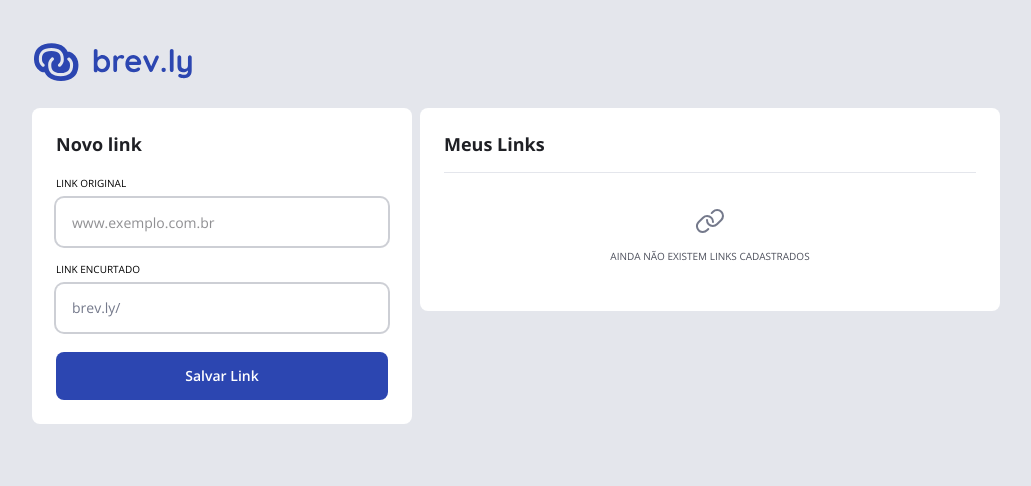
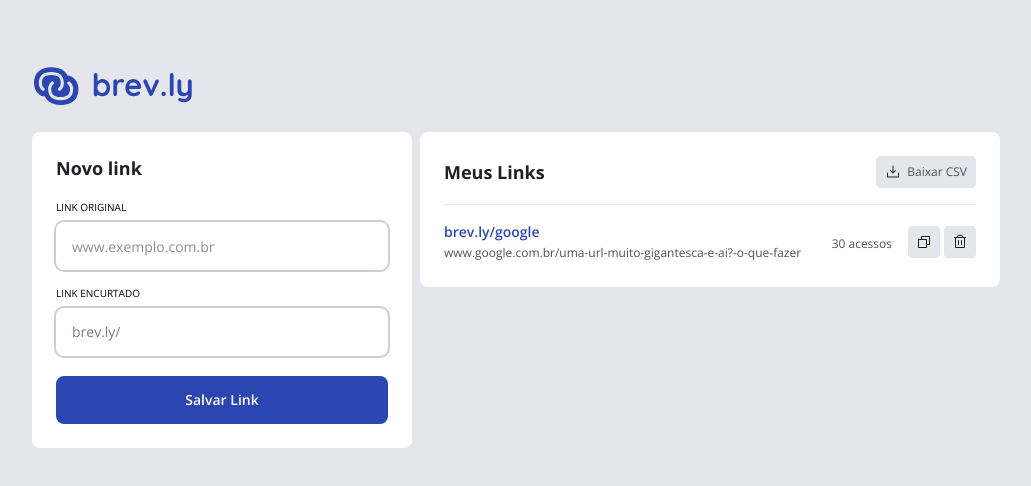
Before and after one commit to guipiri/brevly, a React (Vite) app in the folder web/: page / in a window 1280 px wide. Shown: the top 486 px of the page, without its empty margins (124-1155 px from the left). Built offline with nearby package versions, Linux system fonts and the light colour scheme.

Commit message:
style and refactor: more style in list links and start to separate app in components

```diff
--- a/web/src/app.tsx
+++ b/web/src/app.tsx
@@ -1,85 +1,16 @@
-import { LinkIcon, WarningIcon } from '@phosphor-icons/react'
-import logo from './assets/Logo.svg'
+import CreateLink from './components/create-link'
+import HomeHeader from './components/home-header'
+import ListLinks from './components/list-links'
 
 function App() {
-  const onSubmit = (e: React.FormEvent<HTMLFormElement>) => {
-    e.preventDefault()
-  }
   return (
-    <div className="p-2 bg-gray-200 h-dvh">
-      <header className="pb-6 pt-8 w-full bg-gray-200 sm:max-w-[60.5rem] mx-auto">
-        <img className="block m-auto sm:ml-0" src={logo} alt="logo-brevly" />
-      </header>
+    <div className="p-2 bg-gray-200 h-dvh pt-8">
+      <HomeHeader />
 
       <div className="flex flex-col items-center gap-2 sm:flex-row sm:justify-center sm:items-start">
-        <div className="p-6 max-w-[40rem] sm:max-w-[23.75rem] w-full bg-white rounded-sm flex flex-col gap-5">
-          <h2 className="text-lg text-gray-600">Novo link</h2>
-          <form
-            onSubmit={onSubmit}
-            onInvalid={(e) => e.preventDefault()}
-            id="createLink"
-            className="flex flex-col gap-4"
-          >
-            <div className="group w-full flex flex-col gap-2 outline-">
-              <label className="text-xs uppercase" htmlFor="url">
-                Link Original
-              </label>
-              <input
-                className="px-4 rounded-sm text-md text-gray-600 font-sans font-normal ring-2 ring-gray-300 outline-none h-12 focus:ring-blue-base error:ring-danger user-invalid:ring-danger"
-                name="url"
-                id="url"
-                type="url"
-                required
-                placeholder="www.exemplo.com.br"
-              />
-              <div className="group-has-user-invalid:flex group-has-focus:hidden hidden text-sm text-gray-500 gap-2 items-center">
-                <WarningIcon width={18} className="fill-danger" />
-                <span>Insira uma url válida.</span>
-              </div>
-            </div>
-            <div className="w-full flex flex-col gap-2 outline-">
-              <label className="text-xs uppercase" htmlFor="alias">
-                Link Encurtado
-              </label>
-              <div className="peer has-user-invalid:ring-danger has-focus:ring-blue-base ring-2 flex items-center px-4 rounded-sm text-gray-400 text-md font-sans font-normal ring-gray-300 h-12">
-                brev.ly/
-                <input
-                  className="outline-none h-full w-full text-md text-gray-600 font-normal"
-                  name="alias"
-                  id="alias"
-                  type="text"
-                  required
-                  pattern="^[a-zA-Z0-9\-\&]+$"
-                />
-              </div>
-              <div className="peer-has-user-invalid:flex peer-has-focus:hidden hidden text-sm text-gray-500 gap-2 items-center">
-                <WarningIcon width={14} className="fill-danger" />
-                <span>
-                  Insira uma url minúscula e sem espaço/caracter especial.
-                </span>
-              </div>
-            </div>
-          </form>
-          <button
-            type="submit"
-            form="createLink"
-            disabled={false}
-            className="w-full bg-blue-base h-12 px-5 rounded-sm text-md text-white disabled:opacity-50 hover:bg-blue-dark hover:cursor-pointer transition-all"
-          >
-            Salvar Link
-          </button>
-        </div>
+        <CreateLink />
 
-        <div className="p-6 w-full max-w-[40rem] sm:max-w-[36.25rem] bg-white rounded-sm flex flex-col gap-4">
-          <h2 className="text-lg text-gray-600 h-6">Meus Links</h2>
-          <hr className="border-gray-200" />
-          <div className="pt-4 pb-6 flex flex-col gap-3 items-center">
-            <LinkIcon size={32} className="fill-gray-400" />
-            <span className="text-xs text-gray-500 uppercase">
-              ainda não existem links cadastrados
-            </span>
-          </div>
-        </div>
+        <ListLinks />
       </div>
     </div>
   )
--- /dev/null
+++ b/web/src/components/create-link.tsx
@@ -0,0 +1,69 @@
+import { WarningIcon } from '@phosphor-icons/react'
+
+function CreateLink() {
+  const onSubmit = (e: React.FormEvent<HTMLFormElement>) => {
+    e.preventDefault()
+  }
+
+  return (
+    <div className="p-6 max-w-[40rem] sm:max-w-[23.75rem] w-full bg-white rounded-sm flex flex-col gap-5">
+      <h2 className="text-lg text-gray-600">Novo link</h2>
+      <form
+        onSubmit={onSubmit}
+        onInvalid={(e) => e.preventDefault()}
+        id="createLink"
+        className="flex flex-col gap-4"
+      >
+        <div className="group w-full flex flex-col gap-2 outline-">
+          <label className="text-xs uppercase" htmlFor="url">
+            Link Original
+          </label>
+          <input
+            className="px-4 rounded-sm text-md text-gray-600 font-sans font-normal ring-2 ring-gray-300 outline-none h-12 focus:ring-blue-base error:ring-danger user-invalid:ring-danger"
+            name="url"
+            id="url"
+            type="url"
+            required
+            placeholder="www.exemplo.com.br"
+          />
+          <div className="group-has-user-invalid:flex group-has-focus:hidden hidden text-sm text-gray-500 gap-2 items-center">
+            <WarningIcon width={18} className="fill-danger" />
+            <span>Insira uma url válida.</span>
+          </div>
+        </div>
+        <div className="w-full flex flex-col gap-2 outline-">
+          <label className="text-xs uppercase" htmlFor="alias">
+            Link Encurtado
+          </label>
+          <div className="peer has-user-invalid:ring-danger has-focus:ring-blue-base ring-2 flex items-center px-4 rounded-sm text-gray-400 text-md font-sans font-normal ring-gray-300 h-12">
+            brev.ly/
+            <input
+              className="outline-none h-full w-full text-md text-gray-600 font-normal"
+              name="alias"
+              id="alias"
+              type="text"
+              required
+              pattern="^[a-zA-Z0-9\-\&]+$"
+            />
+          </div>
+          <div className="peer-has-user-invalid:flex peer-has-focus:hidden hidden text-sm text-gray-500 gap-2 items-center">
+            <WarningIcon width={14} className="fill-danger" />
+            <span>
+              Insira uma url minúscula e sem espaço/caracter especial.
+            </span>
+          </div>
+        </div>
+      </form>
+      <button
+        type="submit"
+        form="createLink"
+        disabled={false}
+        className="w-full bg-blue-base h-12 px-5 rounded-sm text-md text-white disabled:opacity-50 hover:bg-blue-dark hover:cursor-pointer transition-all"
+      >
+        Salvar Link
+      </button>
+    </div>
+  )
+}
+
+export default CreateLink
--- /dev/null
+++ b/web/src/components/home-header.tsx
@@ -0,0 +1,11 @@
+import logo from '../assets/Logo.svg'
+
+function HomeHeader() {
+  return (
+    <header className="pb-6 pt-8 w-full bg-gray-200 sm:max-w-[60.5rem] mx-auto">
+      <img className="block m-auto sm:ml-0" src={logo} alt="logo-brevly" />
+    </header>
+  )
+}
+
+export default HomeHeader
--- /dev/null
+++ b/web/src/components/list-links.tsx
@@ -0,0 +1,69 @@
+import { CopyIcon, DownloadSimpleIcon, TrashIcon } from '@phosphor-icons/react'
+
+function ListLinks() {
+  return (
+    <div className="p-6 w-full max-w-[40rem] sm:max-w-[36.25rem] bg-white rounded-sm flex flex-col gap-4">
+      <header className="flex items-center justify-between">
+        <h2 className="text-lg text-gray-600 h-6">Meus Links</h2>
+        <button className="bg-gray-200 h-8 rounded-xs flex gap-1.5 items-center px-2 border border-gray-200 transition-all hover:border-blue-base hover:cursor-pointer">
+          <DownloadSimpleIcon
+            size={16}
+            weight="regular"
+            className="fill-gray-600 m-auto"
+          />
+          <span className="text-gray-500 text-sm">Baixar CSV</span>
+        </button>
+      </header>
+
+      <div className="flex flex-col gap-4">
+        <hr className="border-gray-200" />
+        <div className="py-0.5 flex gap-4 justify-between items-center flex-nowrap">
+          <div className="gap-1 grid">
+            <a
+              className="text-blue-base text-md block truncate"
+              href="https://google.com.br"
+            >
+              brev.ly/google
+            </a>
+            <span className="text-sm text-gray-500 truncate">
+              www.google.com.br/uma-url-muito-gigantesca-e-ai?-o-que-fazer
+            </span>
+          </div>
+
+          <div className="ml-auto">
+            <span className="text-sm text-gray-500 text-nowrap">
+              30 acessos
+            </span>
+          </div>
+
+          <div className="flex gap-1">
+            <button className="aspect-square size-8 bg-gray-200 rounded-xs transition-all border border-gray-200 flex hover:border-blue-base hover:cursor-pointer">
+              <CopyIcon
+                size={16}
+                weight="regular"
+                className="fill-gray-600 m-auto"
+              />
+            </button>
+            <button className="aspect-square size-8 bg-gray-200 rounded-xs transition-all border border-gray-200 flex hover:border-blue-base hover:cursor-pointer">
+              <TrashIcon
+                size={16}
+                weight="regular"
+                className="fill-gray-600 m-auto"
+              />
+            </button>
+          </div>
+        </div>
+      </div>
+
+      {/* <hr className="border-gray-200" />
+      <div className="pt-4 pb-6 flex flex-col gap-3 items-center">
+        <LinkIcon size={32} className="fill-gray-400" />
+        <span className="text-xs text-gray-500 uppercase">
+          ainda não existem links cadastrados
+        </span>
+      </div> */}
+    </div>
+  )
+}
+
+export default ListLinks
```
